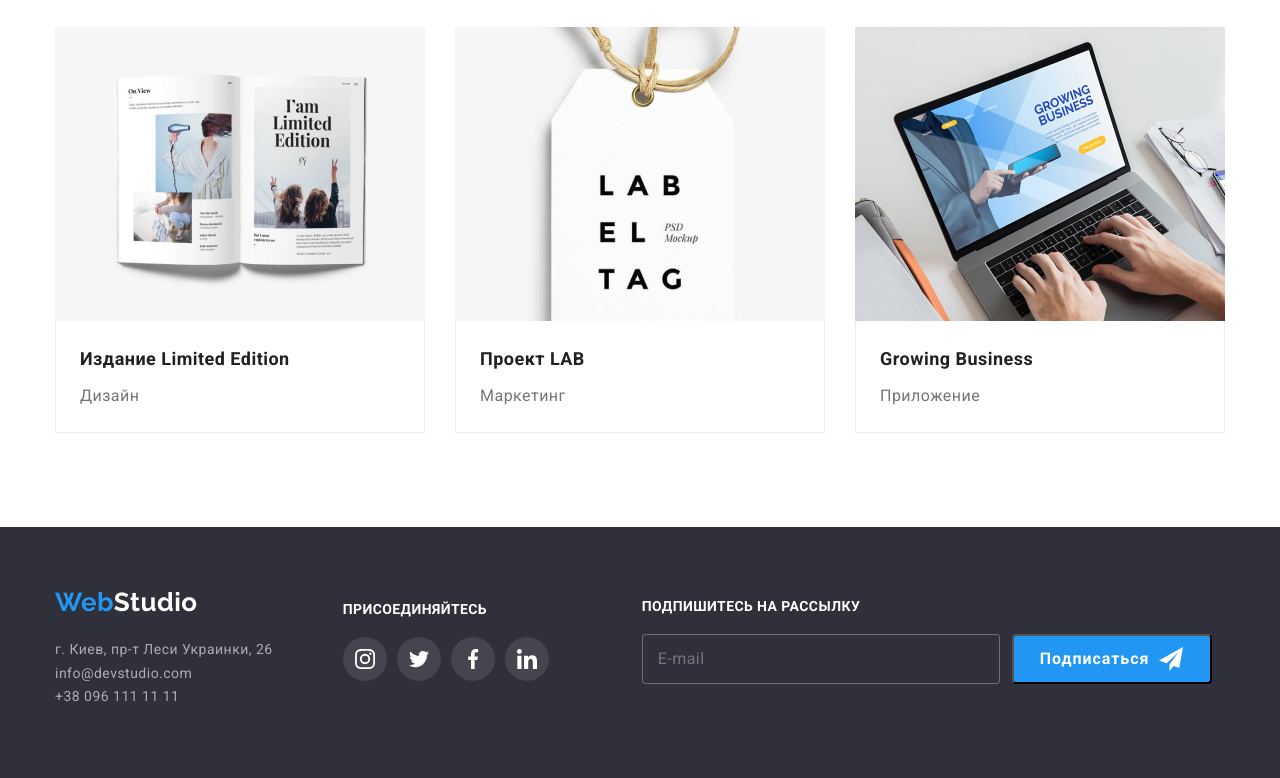
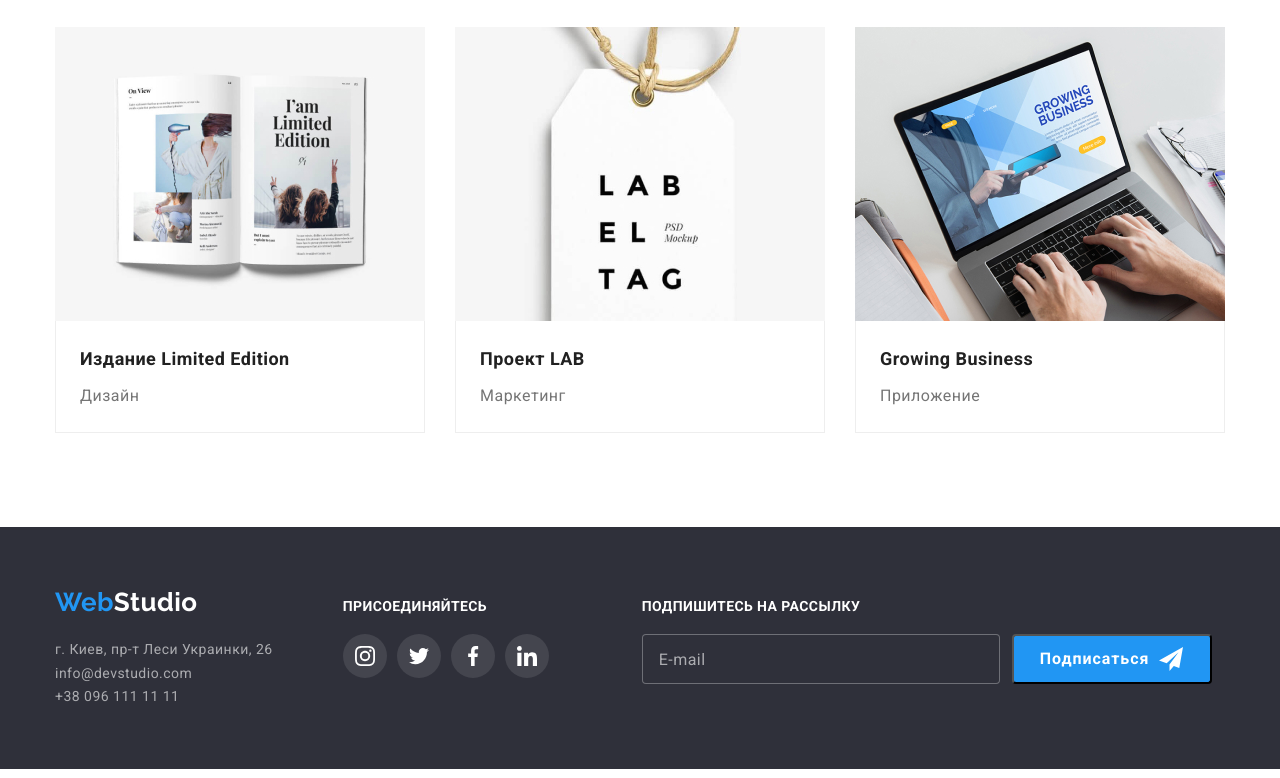
Before and after one commit to Tatiana-Beloshenko/goit-markup-hw-06, a plain HTML site: page portfolio.html in a window 1280 px wide. Shown: the part 1094-1872 px from the top of the page. Drawn offline with nearby package versions, Linux system fonts and the light colour scheme.

Commit message:
внесены исправления в футер

```diff
--- a/css/modal.css
+++ b/css/modal.css
@@ -82,6 +82,9 @@ color: #212121;
     font-size: 12px;
     line-height: 1.17;
     letter-spacing: 0.01em;
+}
+.field-form:last-child {
+    margin-top: 20px;
 }
 .field-form label {
  margin-bottom: 4px;
@@ -177,7 +180,6 @@ color: #212121;
  .modal-submit-button {
      width: 200px;
      height: 50px;
-     margin-top: 20px;
      align-self: center;
      border-radius: 4px;
      background-color: var(--accent-color);
--- a/css/styles.css
+++ b/css/styles.css
@@ -123,7 +123,7 @@ p {
     content: "";
     position: absolute;
     width: 100%;
-    bottom: -3px;
+    bottom: -1px;
     border-bottom: 4px solid var(--accent-color);
     border-radius: 2px;
 }
@@ -430,16 +430,17 @@ background: #F5F4FA;
 /* цвет фона футера и цвет логотипа*/
 .footer {
     display: flex;
+    padding: 60px 0;
     background: #2F303A;
     ;
 }
 .footer .itemadres + .itemadres {
     margin-left: 70px;
 }
-.footer-adres {
-    padding-top: 60px;
-    padding-bottom: 60px;
+.footer-container {
+    align-items: baseline;
 }
+
 .logotip {
     margin-bottom: 20px;
 }
@@ -468,10 +469,7 @@ background: #F5F4FA;
 .adres-link:focus {
     color: var(--accent-color);
 }
-.socialnetadres {
-    padding-top: 75px;
-    padding-bottom: 97px;
-}
+
 .join-title {
     margin-top: 0;
     margin-bottom: 20px;
@@ -510,8 +508,6 @@ background: #F5F4FA;
     fill:var(--main-bg-color);
 }
 .subscribe {
-    padding-top: 72px;
-    padding-bottom: 94px;
     margin-left: 93px;
 }
 .block-form {
@@ -528,15 +524,23 @@ background: #F5F4FA;
     letter-spacing: 0.03em;
     text-transform: uppercase;
 }
-.mail-label {
+
+.mail-form::placeholder {
     position: absolute;
     top: 50%;
-    left: 16px;
     transform: translateY(-50%);
+    font-size: 16px;
+    font-weight: 400;
+    line-height: 1.25;
+    letter-spacing: 0.03em;
+    color: rgba(255, 255, 255, 0.6);
+
+
 }
 .mail-form {
     width: 358px;
     height: 50px;
+    padding-left: 16px;
     margin-right: 12px;
     border-radius: 4px;
     border: 1px solid rgba(255, 255, 255, 0.3);
@@ -548,10 +552,7 @@ background: #F5F4FA;
 border: 1px solid var(--accent-color);
 
 }
-.mail-form:hover + .mail-label,
-.mail-form:focus + .mail-label {
-    color: var(--accent-color);
-}
+
 .sign-btn {
     display: flex;
     justify-content: center;
--- a/portfolio.html
+++ b/portfolio.html
@@ -270,11 +270,11 @@
             </div>
             <div class="subscribe">
                 <!--Подпишитесь на рассылку-->
-                <h4 class="subscribe-title">Подпишитесь на рассылку</h4>
-                <form class="block-form">
+                <p class="subscribe-title">Подпишитесь на рассылку</p>
+                <form class="js-speaker-form block-form">
 
-                    <input type="email" name="email" id="email" class="mail-form"/>
-                    <label for="email" class="mail-label">E-mail</label>
+                    <input type="email" name="email" id="email" class="mail-form" placeholder="E-mail"/>
+                    <label for="email" class="mail-label"></label>
                     <button type="submit" class="sign-btn"> Подписаться<svg class="send" width="24" height="24">
                         <use href="./img/send-defs.svg#icon-icon-send"></use>
                     </svg> </button>
```
Also changed, not shown: index.html (+3 -3 lines).
